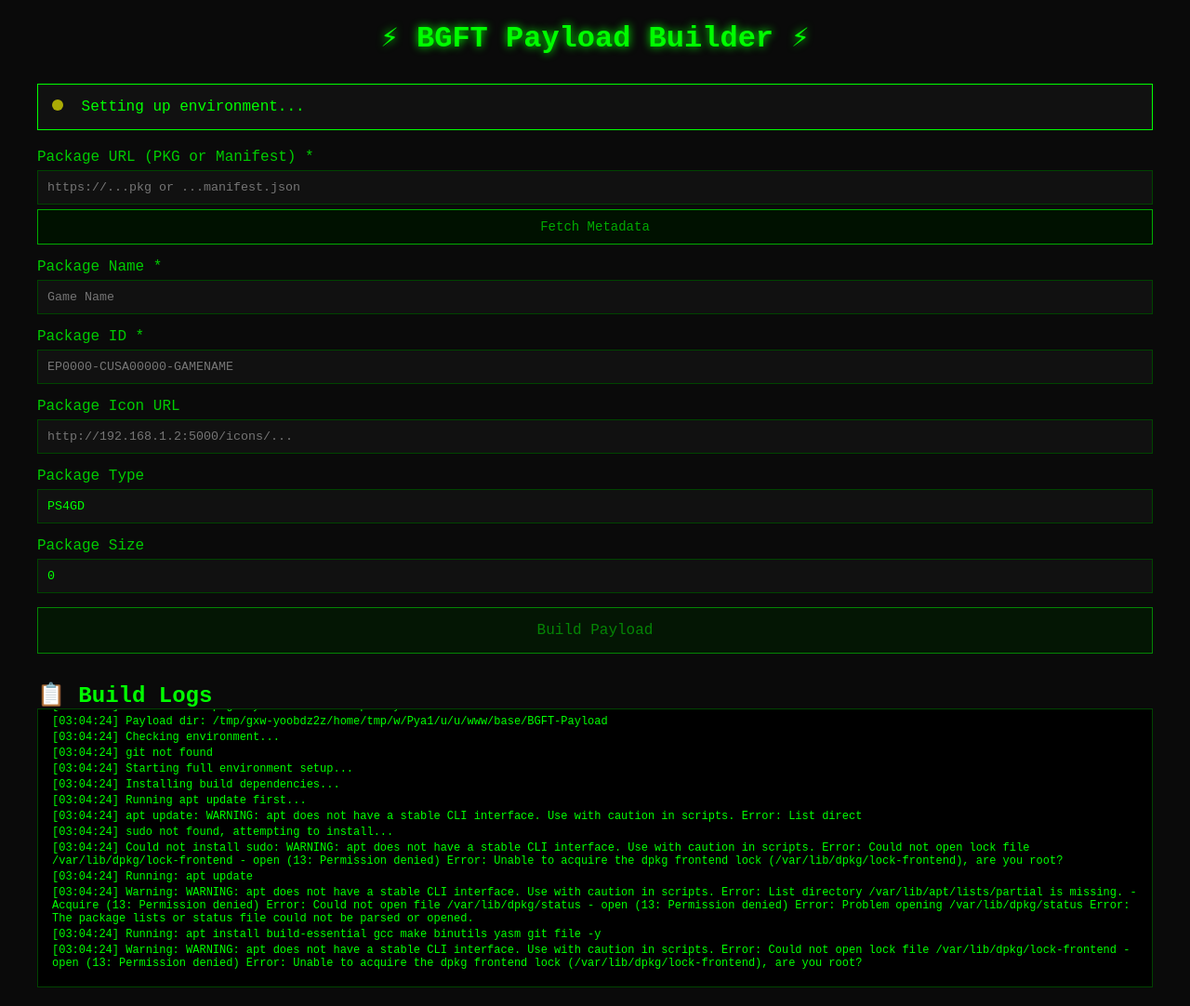
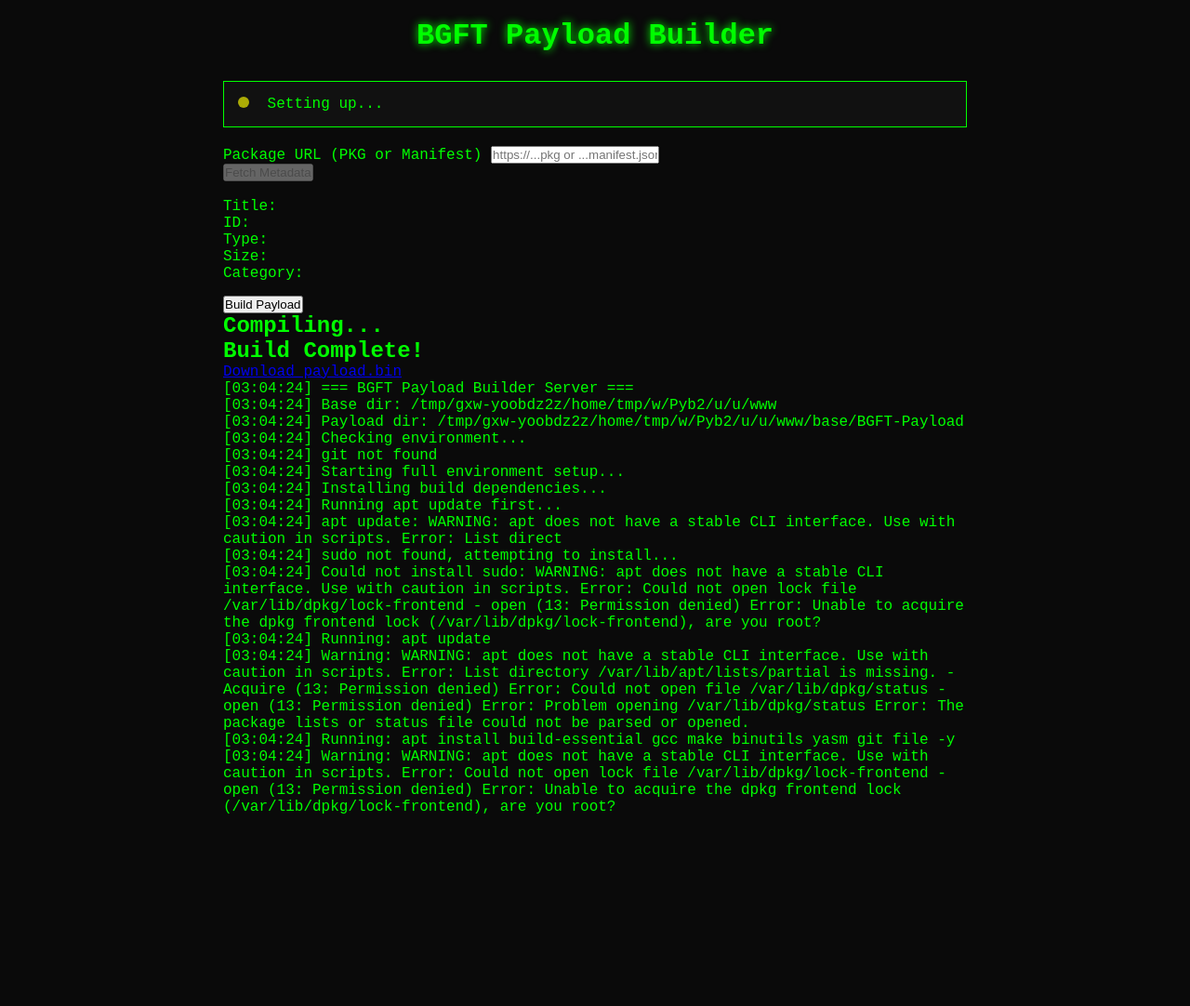
Before and after one commit to infinitykkjstore/BGFT-Wizard-Web-Tool, a Flask app: page / in a window 1280 px wide. Shown: the whole page at 93% size. After the commit the page ends 875 px from the top, so only its background shows below. Run offline with Flask 3, Linux system fonts and the light colour scheme.

Commit message:
Removed Manual inputs from frontend

```diff
--- a/templates/index.html
+++ b/templates/index.html
@@ -13,12 +13,8 @@
             min-height: 100vh;
             padding: 20px;
         }
-        .container { max-width: 1200px; margin: 0 auto; }
-        h1 {
-            text-align: center;
-            margin-bottom: 30px;
-            text-shadow: 0 0 10px #00ff00;
-        }
+        .container { max-width: 800px; margin: 0 auto; }
+        h1 { text-align: center; margin-bottom: 30px; text-shadow: 0 0 10px #00ff00; }
         .status-box {
             background: #111;
             border: 1px solid #00ff00;
@@ -36,21 +32,21 @@
         .status-ready { background: #00ff00; }
         .status-loading { background: #ffff00; }
         .status-error { background: #ff0000; }
-        @keyframes pulse {
-            0%, 100% { opacity: 1; }
-            50% { opacity: 0.5; }
-        }
-        .form-group { margin-bottom: 15px; }
-        label { display: block; margin-bottom: 5px; color: #00cc00; }
-        input {
+        @keyframes pulse { 0%, 100% { opacity: 1; } 50% { opacity: 0.5; }
+
+        .input-group { margin-bottom: 15px; }
+        .input-group label { display: block; margin-bottom: 5px; color: #00cc00; }
+        .input-group input {
             width: 100%;
-            padding: 10px;
+            padding: 12px;
             background: #111;
             border: 1px solid #004400;
             color: #00ff00;
             font-family: inherit;
+            font-size: 14px;
         }
-        input:focus { outline: none; border-color: #00ff00; }
+        .input-group input:focus { outline: none; border-color: #00ff00; }
+
         .btn {
             width: 100%;
             padding: 15px;
@@ -64,33 +60,27 @@
         }
         .btn:hover { background: #00ff00; color: #000; }
         .btn:disabled { opacity: 0.5; cursor: not-allowed; }
-        .btn-secondary {
-            padding: 10px;
-            background: #001100;
-            border: 1px solid #00aa00;
-            color: #00aa00;
-            font-size: 14px;
-            margin-top: 5px;
-        }
-        .btn-secondary:hover { background: #00aa00; color: #000; }
+
         .logs-box {
             background: #000;
             border: 1px solid #004400;
             padding: 15px;
-            height: 300px;
+            height: 250px;
             overflow-y: auto;
             font-size: 12px;
+            margin-top: 20px;
         }
         .log-line { margin-bottom: 3px; }
-        .log-time { color: #006600; }
         .log-error { color: #ff0000; }
         .log-success { color: #00ff00; }
+
         .result-box {
             display: none;
             background: #111;
             border: 1px solid #00ff00;
             padding: 20px;
             margin-top: 20px;
+            text-align: center;
         }
         .result-box.show { display: block; }
         .download-link {
@@ -101,85 +91,80 @@
             text-decoration: none;
             margin-top: 10px;
         }
+
+        .meta-card {
+            display: none;
+            background: #111;
+            border: 1px solid #004400;
+            padding: 20px;
+            margin-bottom: 20px;
+            text-align: center;
+        }
+        .meta-card.show { display: block; }
+        .meta-icon {
+            width: 128px;
+            height: 128px;
+            margin: 0 auto 15px;
+            border: 2px solid #00ff00;
+            display: block;
+        }
+        .meta-details {
+            display: grid;
+            grid-template-columns: 1fr 1fr;
+            gap: 10px;
+            text-align: left;
+            font-size: 13px;
+        }
+        .meta-label { color: #00aa00; }
+        .meta-value { color: #00ff00; }
+        .meta-full { grid-column: 1 / -1; }
+
         .spinner {
             display: none;
             text-align: center;
-            padding: 20px;
+            padding: 30px;
         }
         .spinner.show { display: block; }
-        .icon-preview {
-            width: 128px;
-            height: 128px;
-            margin: 10px auto;
-            display: block;
-            border: 2px solid #004400;
-        }
-        .meta-info {
-            background: #111;
-            border: 1px solid #004400;
-            padding: 10px;
-            margin-bottom: 15px;
-            font-size: 12px;
-        }
     </style>
 </head>
 <body>
     <div class="container">
-        <h1>⚡ BGFT Payload Builder ⚡</h1>
+        <h1>BGFT Payload Builder</h1>
 
         <div class="status-box">
             <span class="status-indicator" id="statusDot"></span>
             <span id="statusText">Checking environment...</span>
         </div>
 
-        <div class="meta-info" id="metaInfo" style="display:none;">
-            <div id="metaTitle"></div>
-            <div id="metaSize"></div>
-            <img id="iconPreview" class="icon-preview" style="display:none;">
+        <div class="input-group">
+            <label>Package URL (PKG or Manifest)</label>
+            <input type="text" id="pkgUrl" placeholder="https://...pkg or ...manifest.json">
         </div>
 
-        <form id="buildForm">
-            <div class="form-group">
-                <label>Package URL (PKG or Manifest) *</label>
-                <input type="text" id="pkgUrl" required placeholder="https://...pkg or ...manifest.json">
-                <button type="button" class="btn btn-secondary" id="fetchMetaBtn">Fetch Metadata</button>
+        <button class="btn" id="fetchBtn">Fetch Metadata</button>
+
+        <div class="meta-card" id="metaCard">
+            <img id="metaIcon" class="meta-icon">
+            <div class="meta-details">
+                <div class="meta-full"><span class="meta-label">Title:</span> <span class="meta-value" id="metaTitle"></span></div>
+                <div><span class="meta-label">ID:</span> <span class="meta-value" id="metaTitleId"></span></div>
+                <div><span class="meta-label">Type:</span> <span class="meta-value" id="metaType"></span></div>
+                <div><span class="meta-label">Size:</span> <span class="meta-value" id="metaSize"></span></div>
+                <div class="meta-full"><span class="meta-label">Category:</span> <span class="meta-value" id="metaCategory"></span></div>
             </div>
-            <div class="form-group">
-                <label>Package Name *</label>
-                <input type="text" id="pkgName" required placeholder="Game Name">
-            </div>
-            <div class="form-group">
-                <label>Package ID *</label>
-                <input type="text" id="pkgId" required placeholder="EP0000-CUSA00000-GAMENAME">
-            </div>
-            <div class="form-group">
-                <label>Package Icon URL</label>
-                <input type="text" id="pkgIcon" placeholder="http://192.168.1.2:5000/icons/...">
-            </div>
-            <div class="form-group">
-                <label>Package Type</label>
-                <input type="text" id="pkgType" value="PS4GD" placeholder="PS4GD">
-            </div>
-            <div class="form-group">
-                <label>Package Size</label>
-                <input type="number" id="pkgSize" value="0" placeholder="2805268480">
-            </div>
-            <button type="submit" class="btn" id="buildBtn">Build Payload</button>
-        </form>
+            <button class="btn" id="buildBtn" style="margin-top:15px;">Build Payload</button>
+        </div>
 
         <div class="spinner" id="spinner">
-            <h2>⏳ Compiling payload...</h2>
-            <p>Check logs below for progress</p>
+            <h2>Compiling...</h2>
         </div>
 
         <div class="result-box" id="resultBox">
-            <h2>✓ Build Complete!</h2>
-            <p id="resultFile"></p>
+            <h2>Build Complete!</h2>
             <p id="resultSize"></p>
             <a class="download-link" id="downloadLink" href="#">Download payload.bin</a>
         </div>
 
-        <h2 style="margin-top: 30px;">📋 Build Logs</h2>
         <div class="logs-box" id="logsBox"></div>
     </div>
 
@@ -187,21 +172,15 @@
         const statusDot = document.getElementById('statusDot');
         const statusText = document.getElementById('statusText');
         const logsBox = document.getElementById('logsBox');
-        const buildForm = document.getElementById('buildForm');
+        const fetchBtn = document.getElementById('fetchBtn');
         const buildBtn = document.getElementById('buildBtn');
+        const metaCard = document.getElementById('metaCard');
         const spinner = document.getElementById('spinner');
         const resultBox = document.getElementById('resultBox');
-        const resultFile = document.getElementById('resultFile');
-        const resultSize = document.getElementById('resultSize');
         const downloadLink = document.getElementById('downloadLink');
-        const fetchMetaBtn = document.getElementById('fetchMetaBtn');
-        const metaInfo = document.getElementById('metaInfo');
-        const metaTitle = document.getElementById('metaTitle');
-        const metaSize = document.getElementById('metaSize');
-        const iconPreview = document.getElementById('iconPreview');
 
         let ready = false;
-        let pollInterval;
+        let currentMeta = null;
 
         function updateStatus(state, text) {
             statusDot.className = 'status-indicator ' + state;
@@ -222,88 +201,77 @@
                 const data = await res.json();
 
                 data.logs.forEach(l => {
-                    const isNew = !logsBox.textContent.includes(l);
-                    if (isNew) addLog(l);
+                    if (!logsBox.textContent.includes(l)) addLog(l);
                 });
 
                 if (data.ready) {
                     ready = true;
-                    updateStatus('status-ready', 'Ready ✓');
-                    buildBtn.disabled = false;
+                    updateStatus('status-ready', 'Ready');
+                    fetchBtn.disabled = false;
                 } else if (data.error) {
                     updateStatus('status-error', 'Error: ' + data.error);
                 } else {
-                    updateStatus('status-loading', 'Setting up environment...');
-                    buildBtn.disabled = true;
+                    updateStatus('status-loading', 'Setting up...');
+                    fetchBtn.disabled = true;
                 }
-            } catch (e) {
-                console.error(e);
-            }
+            } catch (e) { console.error(e); }
         }
 
-        fetchMetaBtn.addEventListener('click', async () => {
+        fetchBtn.addEventListener('click', async () => {
             const url = document.getElementById('pkgUrl').value.trim();
-            if (!url) {
-                addLog('Please enter a Package URL', 'log-error');
-                return;
-            }
+            if (!url) return;
 
-            fetchMetaBtn.disabled = true;
-            fetchMetaBtn.textContent = 'Fetching...';
+            fetchBtn.disabled = true;
+            fetchBtn.textContent = 'Fetching...';
 
             try {
                 const res = await fetch('/api/meta?url=' + encodeURIComponent(url));
                 const data = await res.json();
 
-                fetchMetaBtn.disabled = false;
-                fetchMetaBtn.textContent = 'Fetch Metadata';
+                fetchBtn.disabled = false;
+                fetchBtn.textContent = 'Fetch Metadata';
 
                 if (data.success) {
-                    document.getElementById('pkgName').value = data.title || '';
-                    document.getElementById('pkgId').value = data.title_id || '';
-                    document.getElementById('pkgType').value = data.pkg_type || 'PS4GD';
-                    document.getElementById('pkgSize').value = data.pkg_size || 0;
+                    currentMeta = data;
+                    document.getElementById('metaTitle').textContent = data.title || 'N/A';
+                    document.getElementById('metaTitleId').textContent = data.title_id || 'N/A';
+                    document.getElementById('metaType').textContent = data.pkg_type || 'PS4GD';
+                    document.getElementById('metaSize').textContent = ((data.pkg_size || 0) / 1024 / 1024 / 1024).toFixed(2) + ' GB';
+                    document.getElementById('metaCategory').textContent = data.category || 'gd';
 
                     if (data.icon_path) {
-                        document.getElementById('pkgIcon').value = data.icon_path;
-                        iconPreview.src = data.icon_path;
-                        iconPreview.style.display = 'block';
+                        document.getElementById('metaIcon').src = data.icon_path;
                     }
 
-                    metaTitle.textContent = 'Title: ' + (data.title || 'N/A');
-                    metaSize.textContent = 'Size: ' + ((data.pkg_size || 0) / 1024 / 1024 / 1024).toFixed(2) + ' GB';
-                    metaInfo.style.display = 'block';
-
-                    addLog('Metadata extracted: ' + data.title, 'log-success');
+                    metaCard.classList.add('show');
+                    addLog('Metadata: ' + data.title, 'log-success');
                 } else {
-                    addLog('Metadata error: ' + data.error, 'log-error');
+                    addLog('Error: ' + data.error, 'log-error');
                 }
             } catch (e) {
-                fetchMetaBtn.disabled = false;
-                fetchMetaBtn.textContent = 'Fetch Metadata';
+                fetchBtn.disabled = false;
+                fetchBtn.textContent = 'Fetch Metadata';
                 addLog('Error: ' + e.message, 'log-error');
             }
         });
 
-        buildForm.addEventListener('submit', async (e) => {
-            e.preventDefault();
-
-            if (!ready) return;
-
-            const params = new URLSearchParams({
-                url: document.getElementById('pkgUrl').value,
-                name: document.getElementById('pkgName').value,
-                id: document.getElementById('pkgId').value,
-                icon: document.getElementById('pkgIcon').value,
-                type: document.getElementById('pkgType').value,
-                size: document.getElementById('pkgSize').value
-            });
+        buildBtn.addEventListener('click', async () => {
+            if (!ready || !currentMeta) return;
 
             buildBtn.disabled = true;
             spinner.classList.add('show');
             resultBox.classList.remove('show');
 
             try {
+                const params = new URLSearchParams({
+                    url: document.getElementById('pkgUrl').value,
+                    name: currentMeta.title,
+                    id: currentMeta.title_id,
+                    icon: currentMeta.icon_path || '',
+                    type: currentMeta.pkg_type,
+                    size: currentMeta.pkg_size
+                });
+
                 const res = await fetch('/api/build?' + params);
                 const data = await res.json();
 
@@ -311,12 +279,10 @@
                 buildBtn.disabled = false;
 
                 if (data.success) {
-                    resultFile.textContent = 'File: payload.bin';
-                    resultSize.textContent = 'Size: ' + (data.size / 1024 / 1024).toFixed(2) + ' MB';
+                    document.getElementById('resultSize').textContent = 'Size: ' + (data.size / 1024 / 1024).toFixed(2) + ' MB';
                     downloadLink.href = '/api/download/' + data.file;
-                    downloadLink.download = 'payload.bin';
                     resultBox.classList.add('show');
-                    addLog('Build complete: ' + data.file, 'log-success');
+                    addLog('Build complete!', 'log-success');
                 } else {
                     addLog('Error: ' + data.error, 'log-error');
                 }
@@ -328,7 +294,7 @@
         });
 
         checkStatus();
-        pollInterval = setInterval(checkStatus, 2000);
+        setInterval(checkStatus, 2000);
     </script>
 </body>
 </html>
```
